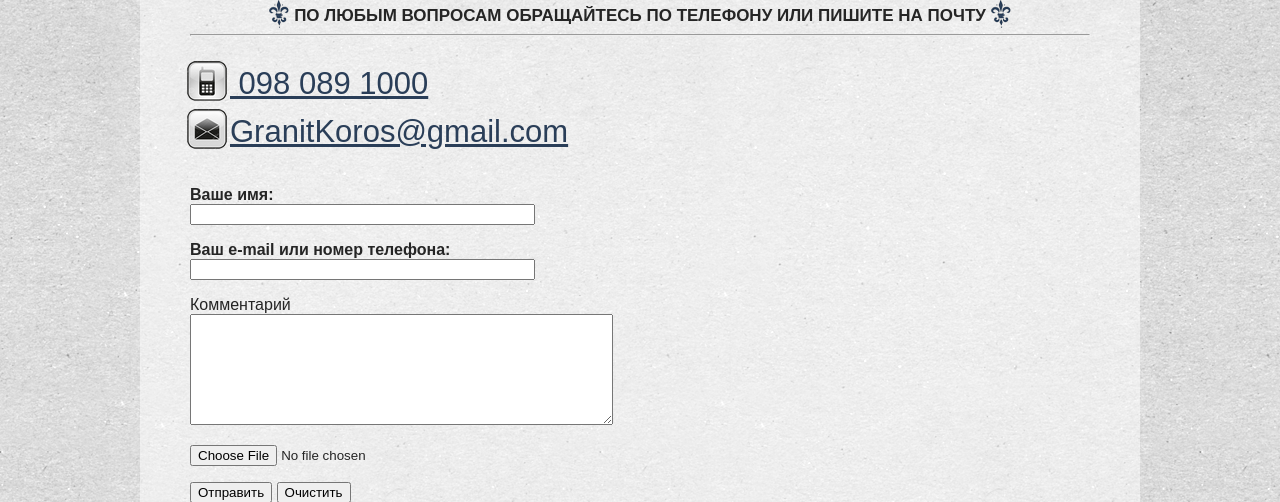
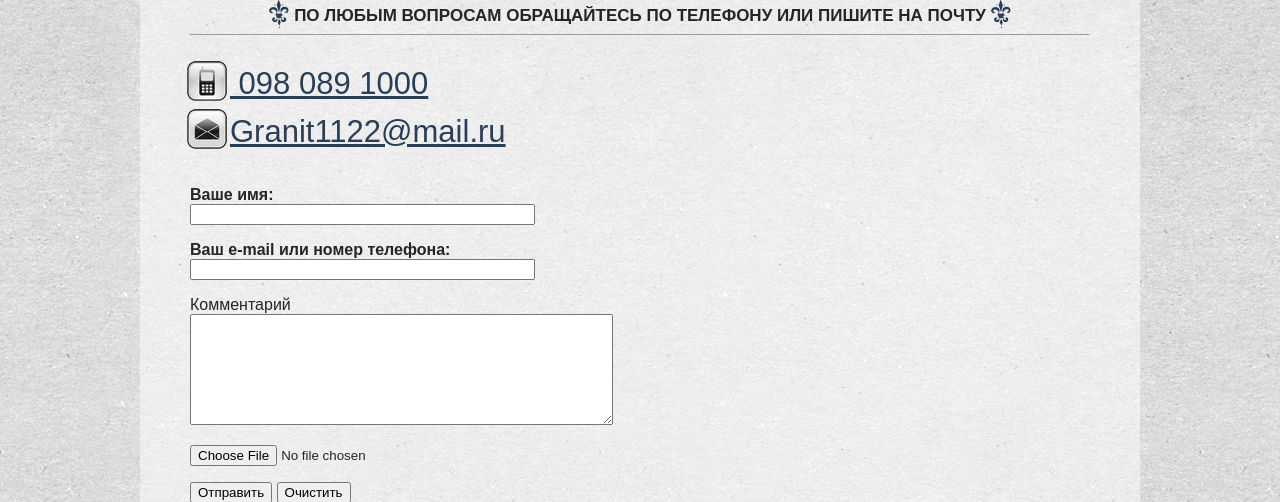
Before and after one commit to vitalii87/gran, a PHP site: page /contacts.php in a window 1280 px wide. Shown: the part 456-958 px from the top of the page. Run offline with PHP 8.4, Linux system fonts and the light colour scheme.

Commit message:
Add files via upload

```diff
--- a/contacts.php
+++ b/contacts.php
@@ -7,7 +7,8 @@ include (__DIR__.'/include/header.php');
    <div class="content"><hr>
     <div class="text_cont"><img src="/img/pic3b.png" alt="">По любым вопросам обращайтесь по телефону или пишите на почту<img src="/img/pic3b.png" alt=""> </div><hr>
     <div class="tel2"><img src="/img/phone3.png"> 098 089 1000</div><div class="clear"></div>
-    <div class="text_2"><img src="/img/email3.png">GranitKoros@gmail.com</div>
+    <div class="text_2"><img src="/img/email3.png">Granit1122@mail.ru
+    </div>
     <div class="clear"></div>
 
        <div class="forma">
```
